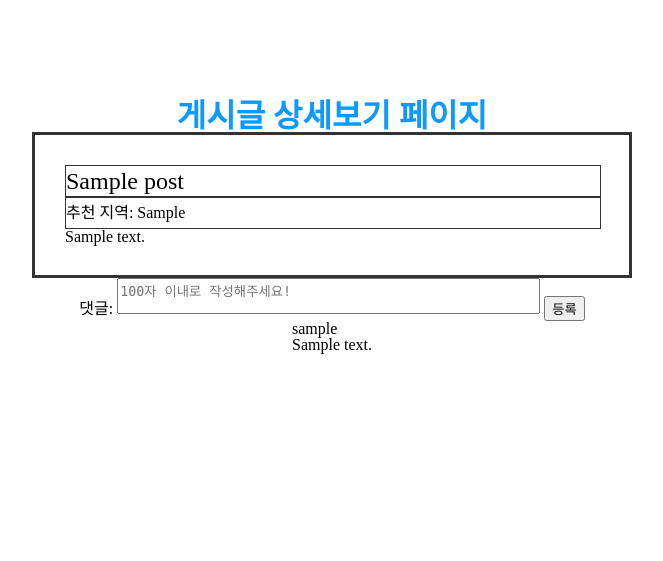
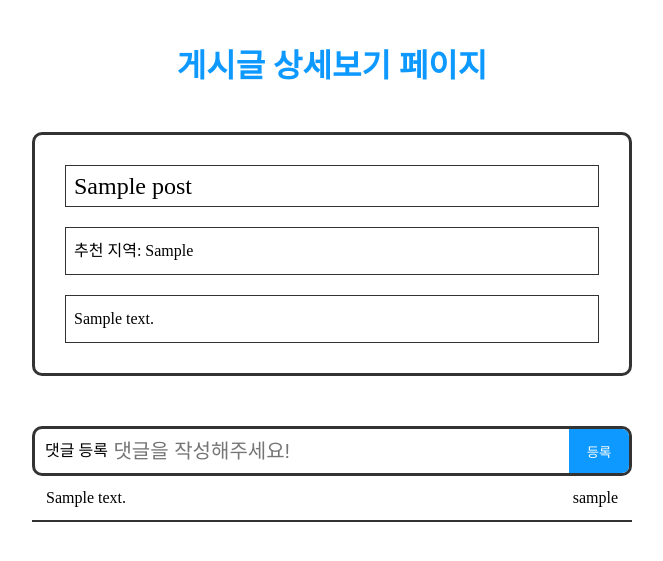
Before and after one commit to yoonion/tour-look-project, a Flask app: page /post/1 in a window 1280 px wide. Shown: the part 100-661 px from the top of the page, without its empty margins (308-971 px from the left). Run offline with Flask 3, Linux system fonts and the light colour scheme; tables that the repository leaves empty hold one stand-in row (values such as "Sample post").

Commit message:
Feat: 디테일 페이지 UI구성

```diff
--- a/static/detail.css
+++ b/static/detail.css
@@ -9,31 +9,91 @@
   font-size: 32px;
   font-weight: bold;
   color: #0d99ff;
-  margin-top: 100px;
+  margin: 50px 0;
 }
 .detail-container {
   width: 600px;
   padding: 30px;
   box-sizing: border-box;
-  /* height: 600px; */
   border: 3px solid #333;
+  border-radius: 10px;
+  display: flex;
+  justify-content: center;
+  flex-direction: column;
+  row-gap: 20px;
+}
+.detail-title,
+.detail-local,
+.detail-main {
+  border: 1px solid #333;
+  box-sizing: border-box;
+  padding: 8px;
 }
 .detail-container .detail-title {
   width: 100%;
   height: fit-content;
-  border: 1px solid #333;
   font-size: 24px;
-  line-height: 30px;
 }
 .detail-container .detail-local {
   width: 100%;
   height: fit-content;
-  border: 1px solid #333;
   line-height: 30px;
 }
-.detail-contaier .detail-main {
+
+.detail-container .detail-main {
   width: 100%;
   height: fit-content;
-  border: 1px solid #333;
   line-height: 30px;
 }
+
+.comment-form {
+  width: 600px;
+  display: flex;
+  justify-content: space-between;
+  align-items: center;
+  height: 50px;
+  border: 3px solid #333;
+  border-radius: 10px;
+  margin-top: 50px;
+  padding: 10px;
+  padding-right: 0;
+  overflow: hidden;
+  box-sizing: border-box;
+}
+
+.comment-form .comment-submit {
+  width: 60px;
+  height: 50px;
+  background-color: #0d99ff;
+  color: #fff;
+  border: none;
+}
+.comment-form .comment-content {
+  border: none;
+  width: 450px;
+  height: 60px;
+  line-height: 50px;
+  font-size: 20px;
+}
+.comment-form .comment-content:focus {
+  outline: none;
+  background-color: #fafafa;
+}
+
+.comment-container {
+  width: 600px;
+  /* margin-top: 50px; */
+}
+.comment-container .comment-card {
+  width: 100%;
+  border-bottom: 2px solid #333;
+  display: flex;
+  justify-content: space-between;
+  align-items: center;
+  padding: 14px;
+  gap: 20px;
+  box-sizing: border-box;
+}
+.comment-container .comment-card :first-child {
+  max-width: 500px;
+}
--- a/templates/post_detail.html
+++ b/templates/post_detail.html
@@ -17,26 +17,24 @@
         <p class="detail-local">추천 지역: {{ data.post_local_cate }}</p>
         <p class="detail-main">{{ data.post_content }}</p>
       </div>
-      <form action="/comment" method="POST">
+      <form action="/comment" method="POST" class="comment-form">
         <input type="hidden" name="post_pk" value="1" />
         <!-- display: flex -->
-        <label for="comment">댓글:</label>
-        <textarea
+        <label for="comment">댓글 등록</label>
+        <input
           id="comment"
           name="comment_content"
-          rows="2"
-          cols="50"
-          placeholder="100자 이내로 작성해주세요!"></textarea>
-
-        <input type="submit" value="등록" />
+          class="comment-content"
+          placeholder="댓글을 작성해주세요!" />
+        <input type="submit" value="등록" class="comment-submit" />
       </form>
 
       <div class="comment-container">
         <!-- ffor돌리기 -->
         {% for comment in data.comments %}
         <div class="comment-card">
+          <p class="comment-main">{{ comment.comment_content }}</p>
           <p class="comment-user">{{ comment.user_nickname }}</p>
-          <p class="comment-main">{{ comment.comment_content }}</p>
         </div>
         {% endfor %}
       </div>
```
